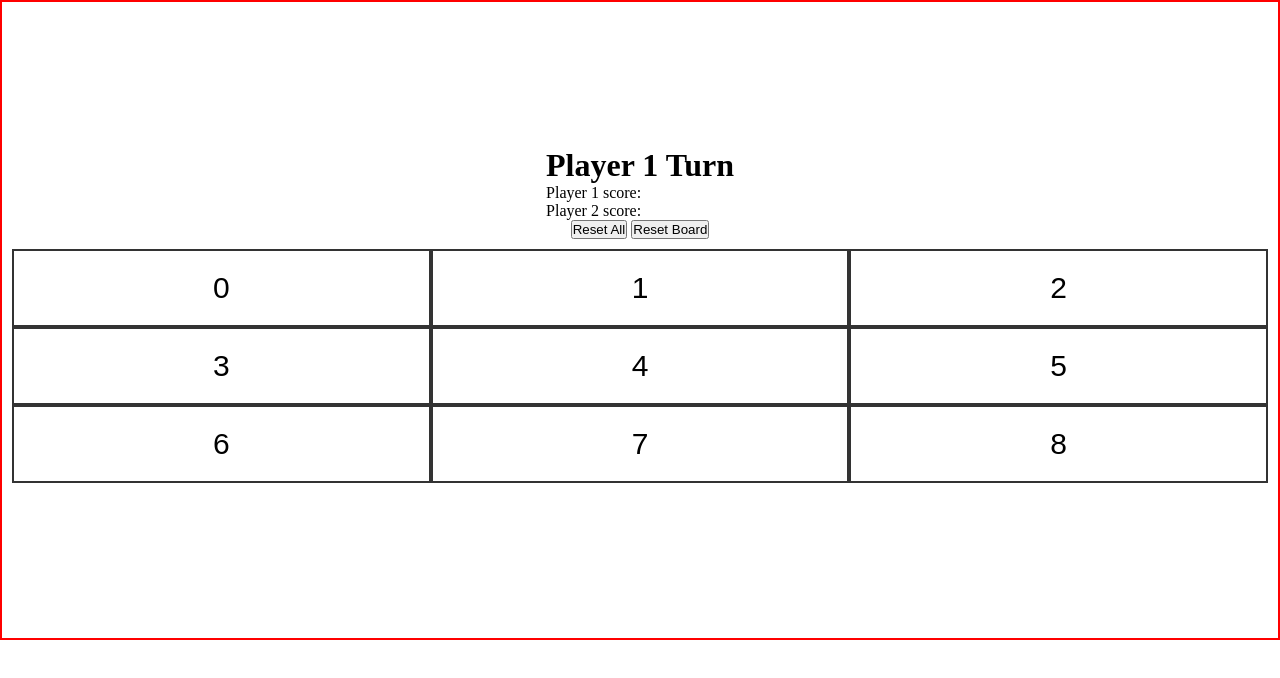
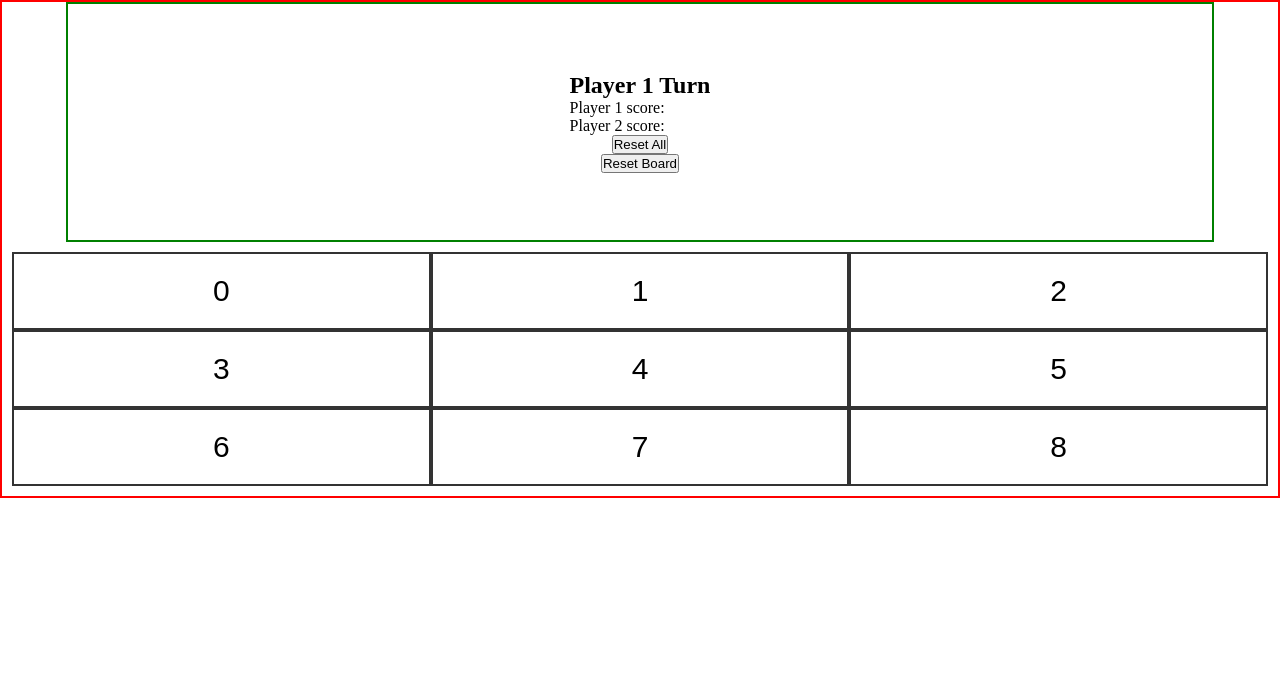
Before and after one commit to Zain-Ashfaq/tic-tact-toe, a plain HTML site: page index.html in a window 1280 px wide. Drawn offline with Linux system fonts and the light colour scheme.

Commit message:
Added BEM name changes

```diff
--- a/app.js
+++ b/app.js
@@ -51,13 +51,13 @@ const button7 = document.querySelector("#button7");
 const button8 = document.querySelector("#button8");
 const allButtons = document.querySelectorAll(".grid-item");
 //////////////////////////////////////////////////
-const resetAllButton = document.querySelector("#resetAllButton");
-const resetBoardButton = document.querySelector("#resetBoardButton");
+const resetAllButton = document.querySelector("#info__resetAllButton");
+const resetBoardButton = document.querySelector("#info__resetBoardButton");
 /////////////////////////////////////////////////
 
-const playerOneText = document.getElementById("main__playerOneScore");
-const playerTwoText = document.getElementById("main__playerTwoScore");
-const currentPlayerTurn = document.getElementById("main__currentPlayerTurn");
+const playerOneText = document.getElementById("info__playerOneScore");
+const playerTwoText = document.getElementById("info__playerTwoScore");
+const currentPlayerTurn = document.getElementById("info__currentPlayerTurn");
 
 let hasGameEnded = false;
 let isPLayerOneTurn = true;
--- a/index.html
+++ b/index.html
@@ -9,15 +9,17 @@
   </head>
   <body>
     <main>
-      <div>
-        <h1 id="main__currentPlayerTurn">Player 1 Turn</h1>
-        <p id="main__playerOneScore">Player 1 score:</p>
-        <p id="main__playerTwoScore">Player 2 score:</p>
-      </div>
-      <div>
-        <button id="resetAllButton">Reset All</button>
-        <button id="resetBoardButton">Reset Board</button>
-      </div>
+      <section class="main__info">
+        <div>
+          <h1 id="info__currentPlayerTurn">Player 1 Turn</h1>
+          <p id="info__playerOneScore">Player 1 score:</p>
+          <p id="info__playerTwoScore">Player 2 score:</p>
+        </div>
+        <div>
+          <button id="info__resetAllButton">Reset All</button>
+        </div>
+        <button id="info__resetBoardButton">Reset Board</button>
+      </section>
       <div class="main__boardgameContainer">
         <button class="grid-item" id="button0">0</button>
         <button class="grid-item" id="button1">1</button>
--- a/main.scss
+++ b/main.scss
@@ -4,14 +4,24 @@
   box-sizing: border-box;
 }
 
+$winner-color: cyan;
 main {
   border: 2px solid red;
   display: flex;
   flex-direction: column;
-  height: 80vh;
+  height: 100%;
 
   justify-content: center;
   align-items: center;
+  .main__info {
+    display: flex;
+    flex-direction: column;
+    justify-content: center;
+    align-items: center;
+    border: 2px solid green;
+    height: 30vh;
+    width: 90%;
+  }
   .main__boardgameContainer {
     display: grid;
     grid-template-columns: auto auto auto;
@@ -29,7 +39,7 @@ main {
       cursor: pointer;
     }
     .winnersButton {
-      background-color: blue;
+      background-color: $winner-color;
     }
   }
 }
```
Also changed, not shown: main.css, 1 other file.
